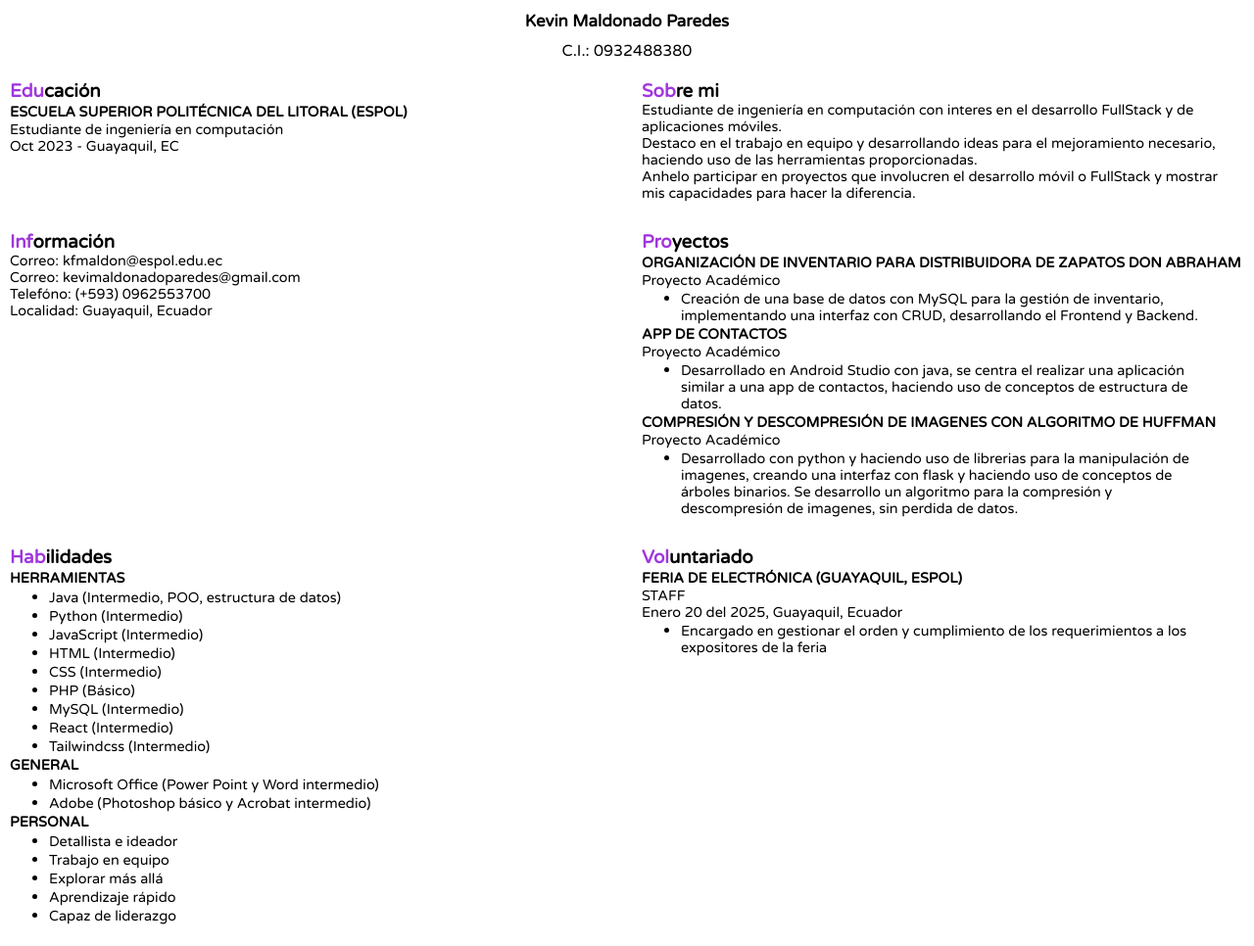
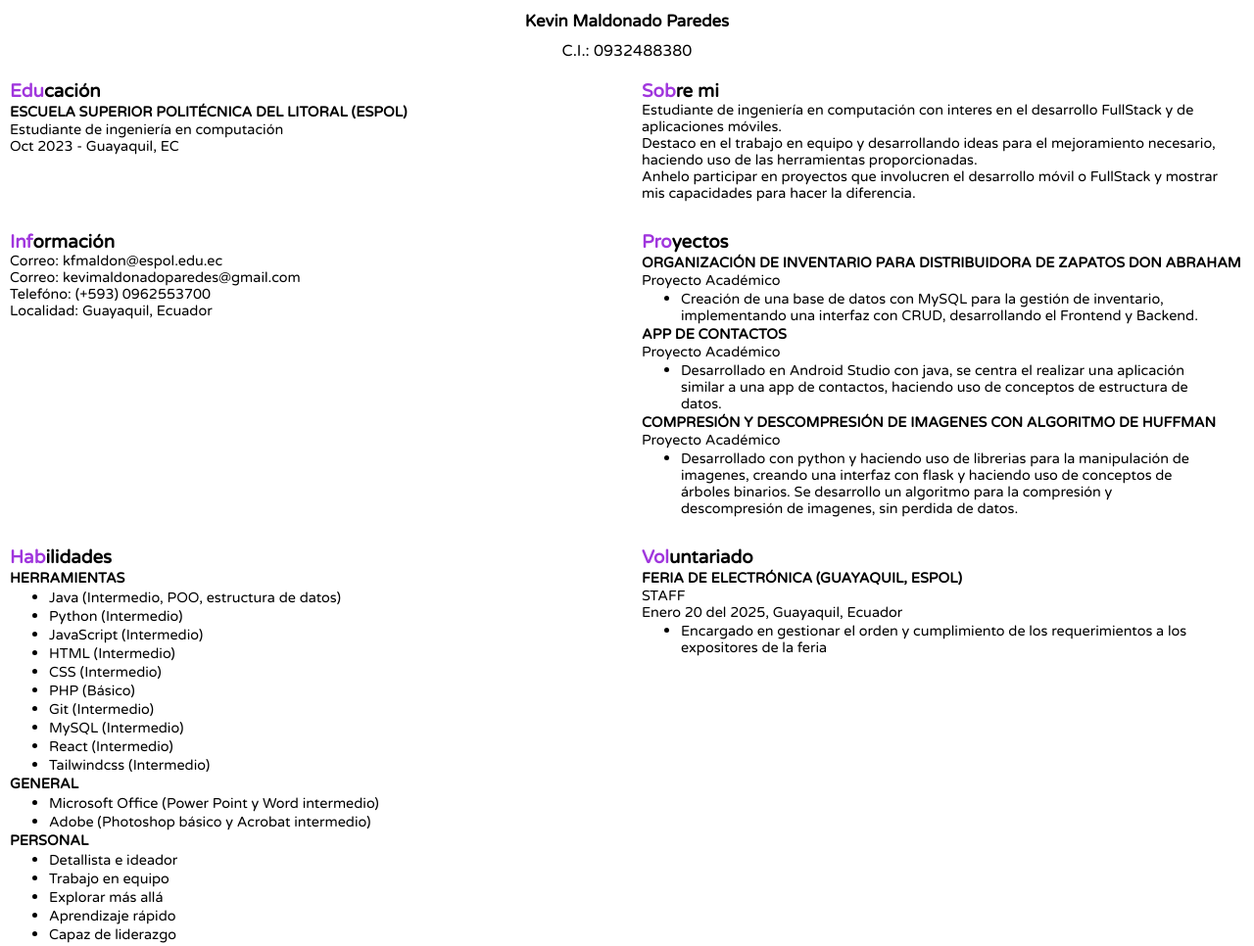
Before and after one commit to SirProg/RoadMapProjects, a plain HTML site: page Frontend/1.- Simple_PageCV/index.html in a window 1280 px wide. Shown: the top 966 px of the page at 98% size. Drawn offline with Linux system fonts and the light colour scheme.

```diff
--- a/Frontend/1.- Simple_PageCV/index.html
+++ b/Frontend/1.- Simple_PageCV/index.html
@@ -215,6 +215,7 @@
                         <li><p>HTML (Intermedio)</p></li>
                         <li><p>CSS (Intermedio)</p></li>
                         <li><p>PHP (Básico)</p></li>
+                        <li><p>Git (Intermedio)</p></li>
                         <li><p>MySQL (Intermedio)</p></li>
                         <li><p>React (Intermedio)</p></li>
                         <li><p>Tailwindcss (Intermedio)</p></li>
```
Also changed, not shown: 1 other file.
